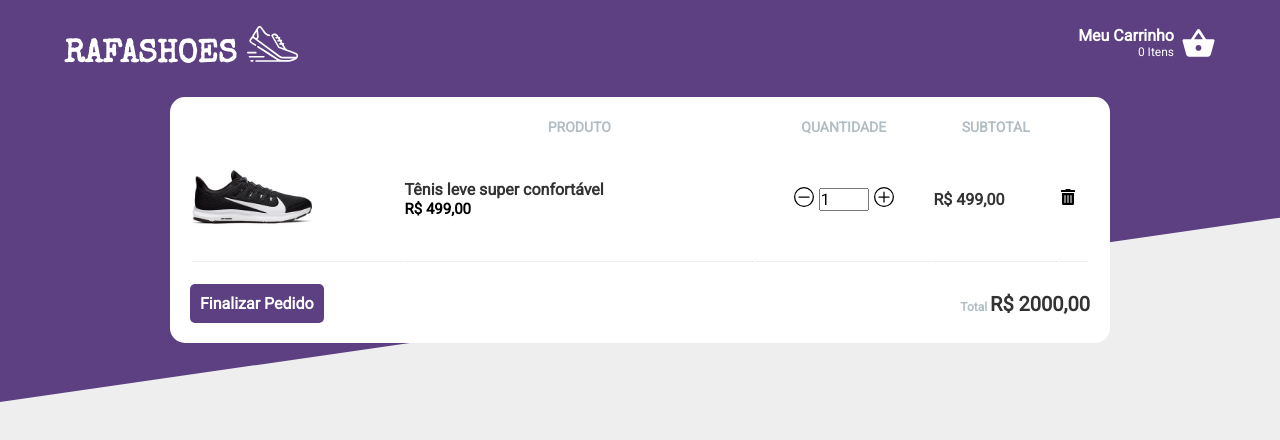
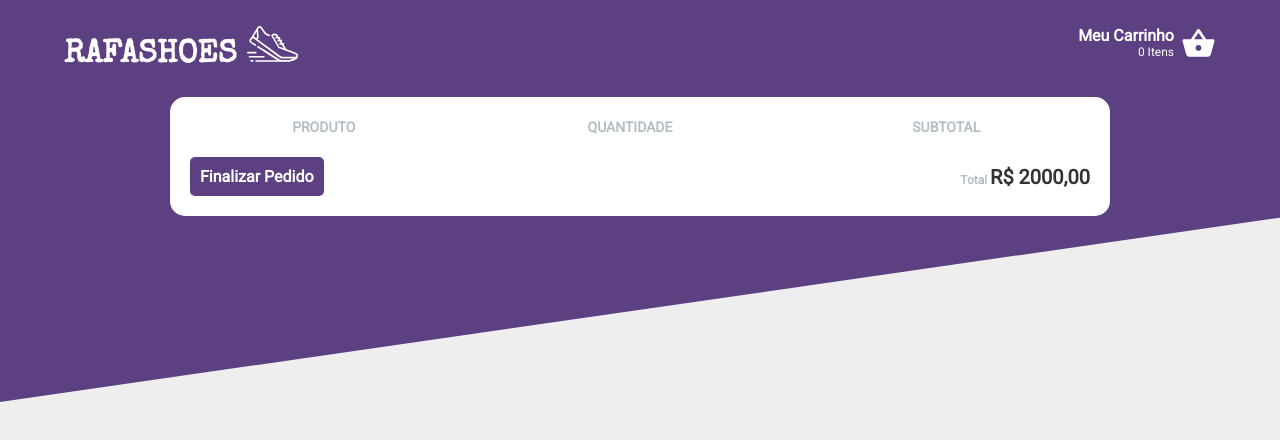
Before and after one commit to RafaelRodrigues446/Rafashoes, a React (Create React App) app: page /cart in a window 1280 px wide. Shown: the top 440 px of the page. Built offline with nearby package versions, Linux system fonts and the light colour scheme.

Commit message:
Listando os produtos no carrinho

```diff
--- a/src/pages/Cart/index.js
+++ b/src/pages/Cart/index.js
@@ -1,11 +1,12 @@
 import React from 'react';
 import tenis from '../../assets/tenis.jpg';
+import { connect } from 'react-redux';
 import { BsDashCircle, BsPlusCircle } from 'react-icons/bs';
 import { FaTrashAlt } from 'react-icons/fa';
 
 import { Container, Table, Footer } from './styles';
 
-function Cart() {
+function Cart({ cart }) {
   return(
     <Container>
       <Table>
@@ -19,13 +20,14 @@ function Cart() {
           </tr>
         </thead>
         <tbody>
+          {cart.map(product => (
             <tr>
               <td>
-              <img src={tenis} alt="imagem" />
+                <img src={product.image} alt={product.title}/>
               </td>
               <td>
-              <strong>Tênis leve super confortável</strong>
-              <span>R$ 499,00</span>
+                <strong>{product.title}</strong>
+                <span>R$ {product.price}</span>
               </td>
               <td>
                 <div>
@@ -47,6 +49,7 @@ function Cart() {
                 </button>
               </td>
             </tr>
+          ))}
         </tbody>
       </Table>
       <Footer>
@@ -60,4 +63,8 @@ function Cart() {
   )
 }
 
-export default Cart;
+const mapStateToProps = ( state ) => ({
+  cart: state.cart,
+})
+
+export default connect(mapStateToProps)(Cart);
```
Lines whose indentation alone changed are shown as unchanged.
